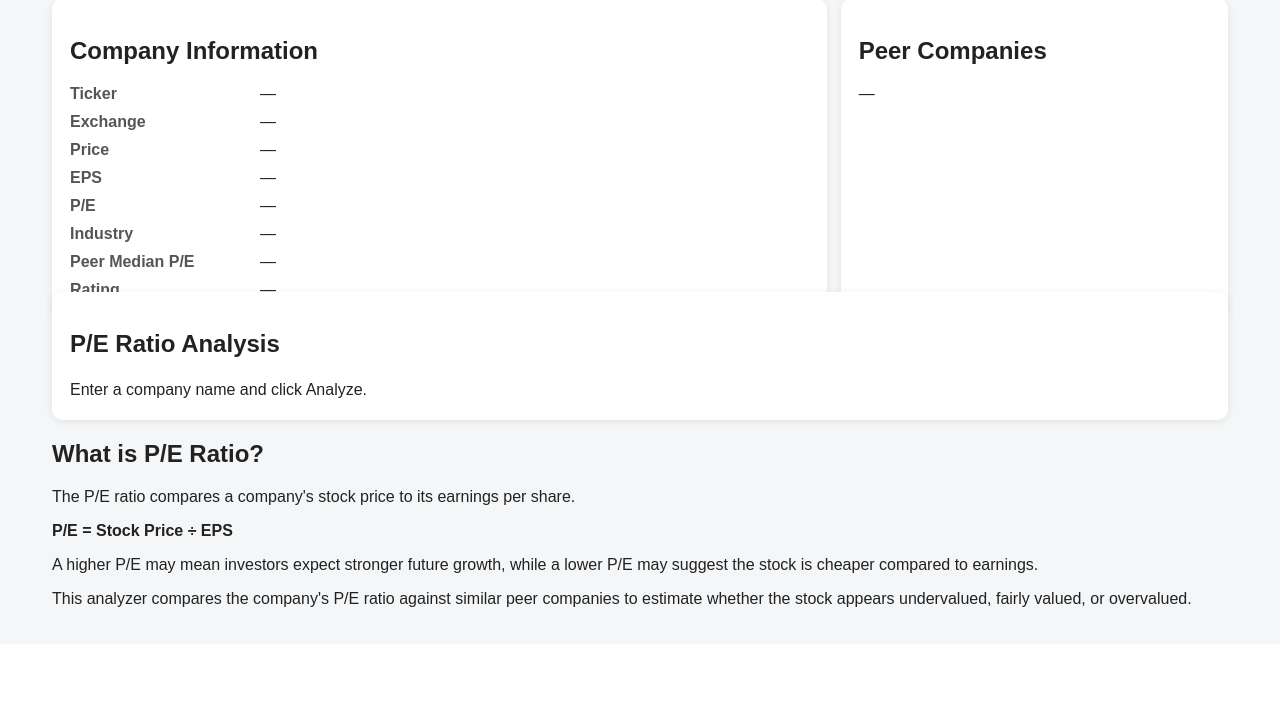
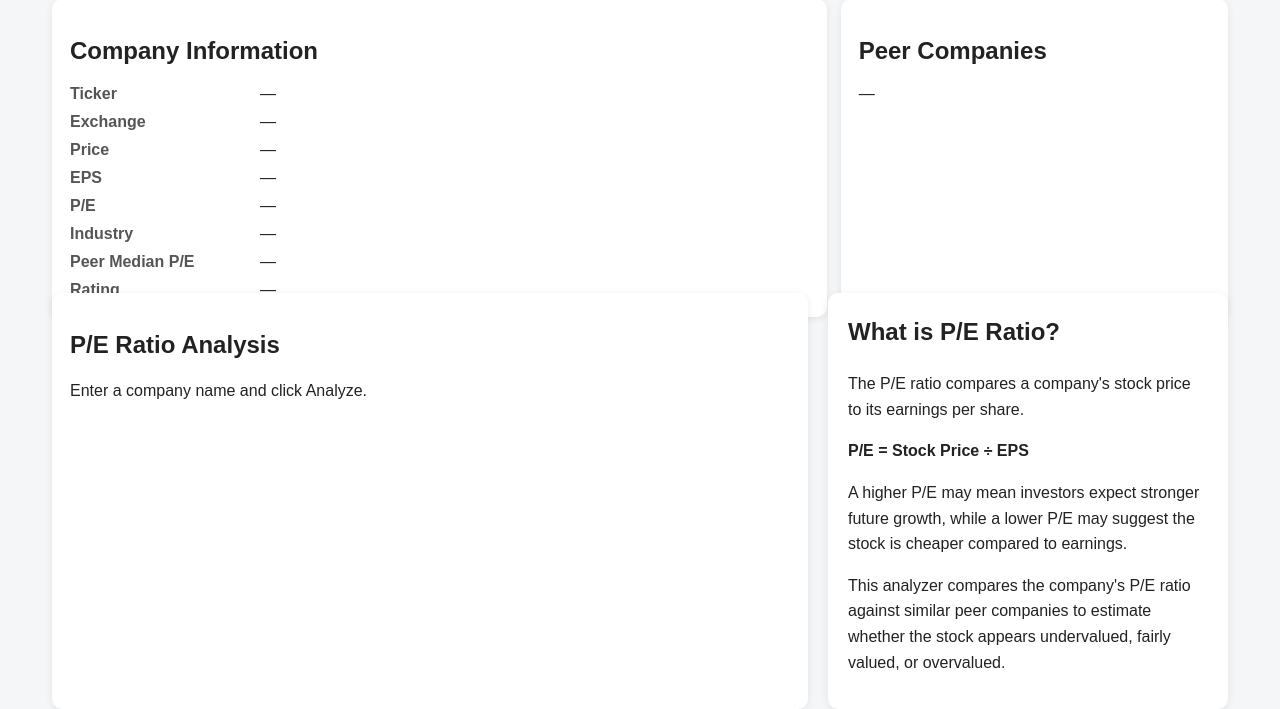
Before and after one commit to tradersamba/stock-analyzer, a FastAPI app: page / in a window 1280 px wide. Shown: the part 156-865 px from the top of the page. Before the commit the page ends 763 px from the top, so only its background shows below. Run offline with FastAPI, Linux system fonts and the light colour scheme.

Commit message:
Update style.css
Add assessment description 1

```diff
--- a/static/style.css
+++ b/static/style.css
@@ -114,3 +114,45 @@ header p {
     padding-right: 10px;
     line-height: 1.5;
 }
+
+/* ======================================================
+   Analysis Row
+====================================================== */
+
+.analysis-row{
+    display:flex;
+    gap:20px;
+    margin-top:20px;
+    align-items:stretch;
+}
+
+.assessment-panel{
+    flex:2;
+}
+
+.pe-help-panel{
+    flex:1;
+
+    background:#ffffff;
+    border-radius:10px;
+    padding:20px;
+    box-shadow:0 2px 10px rgba(0,0,0,.08);
+
+    line-height:1.6;
+}
+
+.pe-help-panel h2{
+    margin-top:0;
+}
+
+.pe-help-panel p{
+    margin-bottom:14px;
+}
+
+@media (max-width:900px){
+
+    .analysis-row{
+        flex-direction:column;
+    }
+
+}
```
